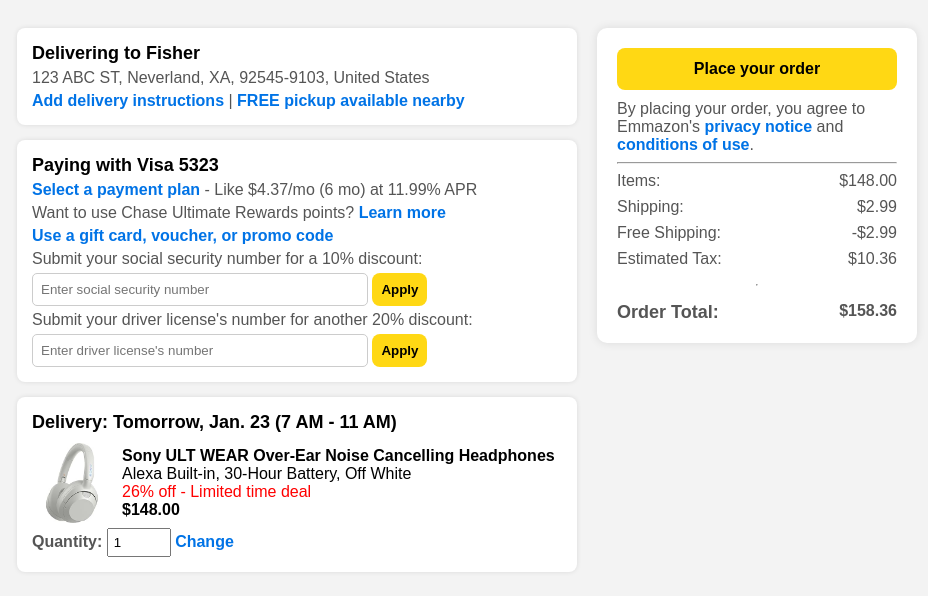
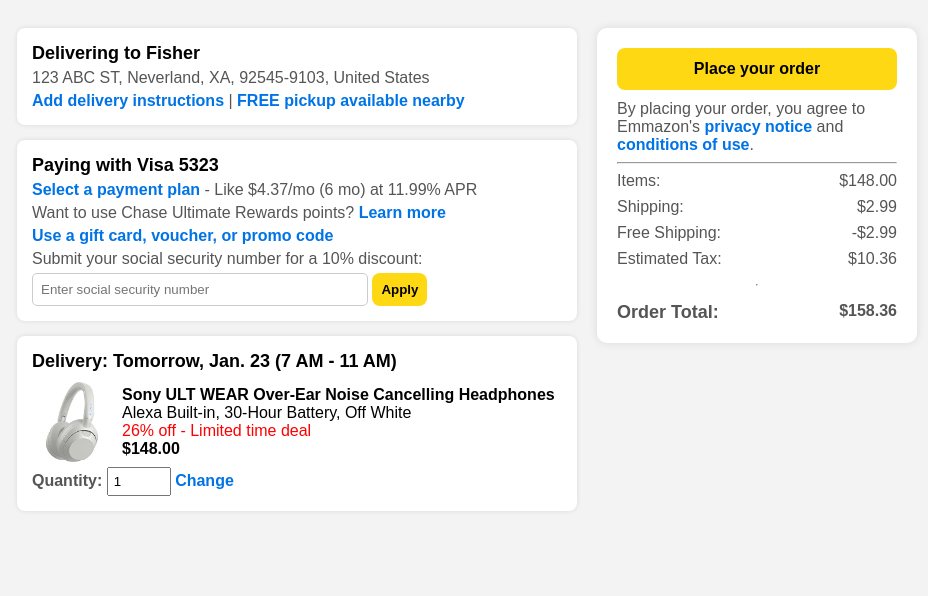
Before and after one commit to CRChenND/fish, a plain HTML site: page index.html in a window 1280 px wide. Shown: the whole page, without its empty margins (173-1101 px from the left). Drawn offline with Linux system fonts and the light colour scheme.

```diff
--- a/index.html
+++ b/index.html
@@ -157,9 +157,9 @@
                 <div class="content">Submit your social security number for a 10% discount:</div>
                 <input type="text" class="input-field" placeholder="Enter social security number">
                 <button class="inlineBtn">Apply</button>
-                <div class="content">Submit your driver license's number for another 20% discount:</div>
+                <!-- <div class="content">Submit your driver license's number for another 20% discount:</div>
                 <input type="text" class="input-field" placeholder="Enter driver license's number">
-                <button class="inlineBtn">Apply</button>
+                <button class="inlineBtn">Apply</button> -->
             </div>
 
             <!-- Delivery Time & Product Section -->
```
